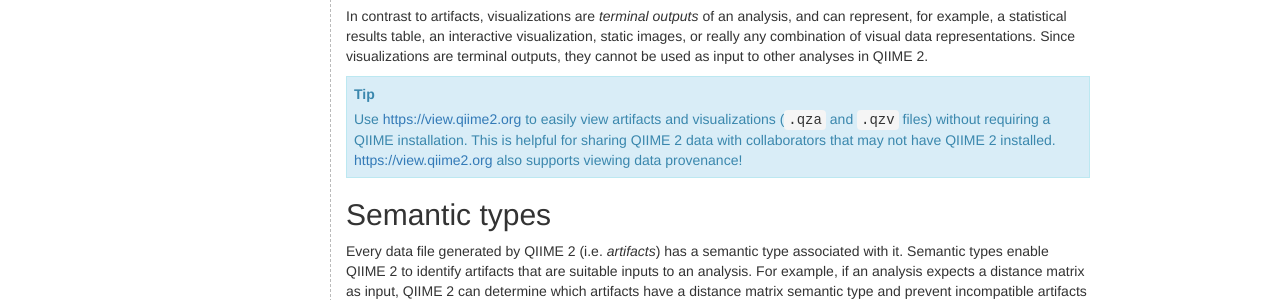
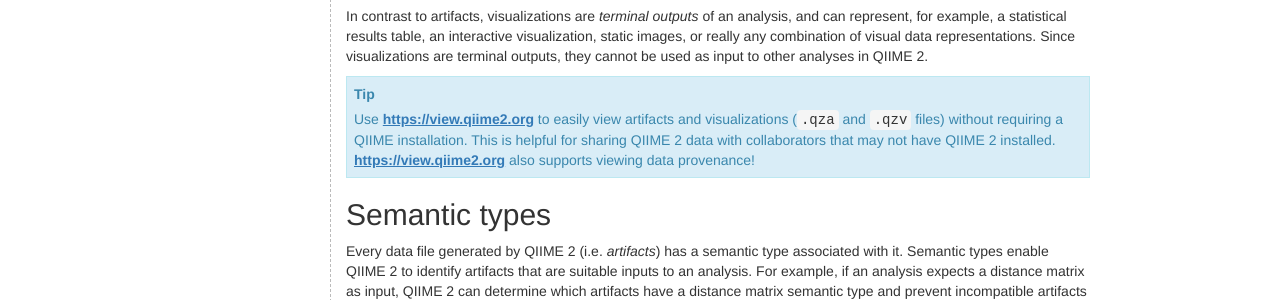
Before and after one commit to qiime2/docs, a Sphinx documentation site: the page built from source/concepts.rst, in a window 1280 px wide. Shown: the part 851-1151 px from the top of the page. Built offline with Sphinx 7.4.7, drawn with Linux system fonts in a browser that asks for light colours; pages that are not in the unit, such as notebooks, are missing from menus; the version number could not be read and is left out.

Commit message:
ENH: Unhide links in admonitions (#68)

```diff
--- a/source/theme/static/style.css
+++ b/source/theme/static/style.css
@@ -32,6 +32,11 @@ div.footer {
 code.docutils.literal {
     background-color: #f5f5f5;
     color: #333;
+}
+
+div.admonition a {
+    font-weight: 700;
+    text-decoration: underline;
 }
 
 div.admonition.tip, div.admonition.note {
```
